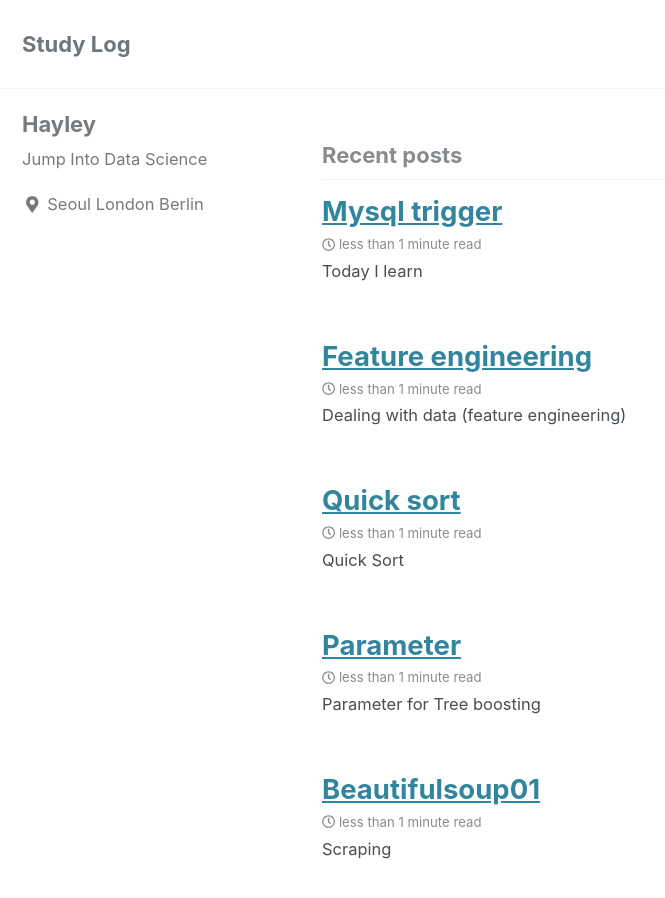
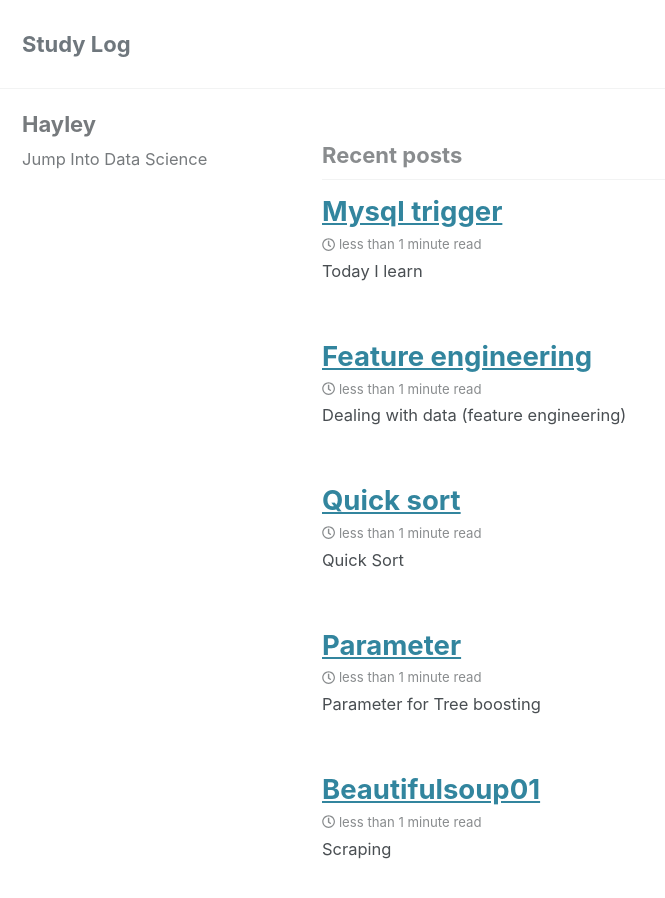
Before and after one commit to Hayleypp/Hayleypp.github.io, a Jekyll site: the page built from index.html, in a window 1280 px wide and 900 px high. Shown: the whole window, without its empty margins (0-665 px from the left). Built offline with Jekyll 4.4.1, drawn with Linux system fonts in a browser that asks for light colours; cached includes are drawn as plain includes; the list of posts is cut into pages by our own code.

Commit message:
Update _config.yml

```diff
--- a/_config.yml
+++ b/_config.yml
@@ -109,7 +109,7 @@ author:
   name             : "Hayley"
   avatar           : # path of avatar image, e.g. "/assets/images/bio-photo.jpg"
   bio              : "Jump Into Data Science"
-  location         : "Seoul London Berlin"
+  location         :
   email            :
   links:
     - label: "Email"
```
